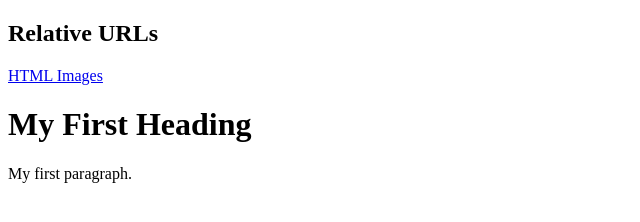
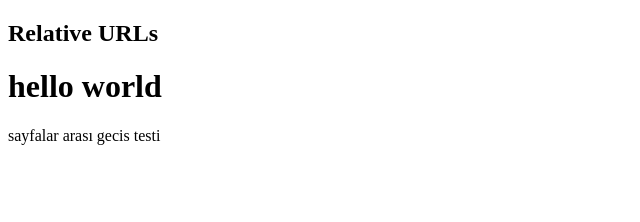
Before and after one commit to Ozzy22/deneme, a plain HTML site: page deneme.html in a window 1280 px wide. Shown: the whole page, without its empty margins (0-640 px from the left). Drawn offline with Linux system fonts and the light colour scheme.

Commit message:
Add files via upload

```diff
--- a/deneme.html
+++ b/deneme.html
@@ -2,10 +2,10 @@
 <html>
 <body>
 <h2>Relative URLs</h2>
-<p><a href="index.html">HTML Images</a></p>
 
-<h1>My First Heading</h1>
-<p>My first paragraph.</p>
+
+<h1>hello world</h1>
+<p>sayfalar arası gecis testi</p>
 
 </body>
 </html>
```
